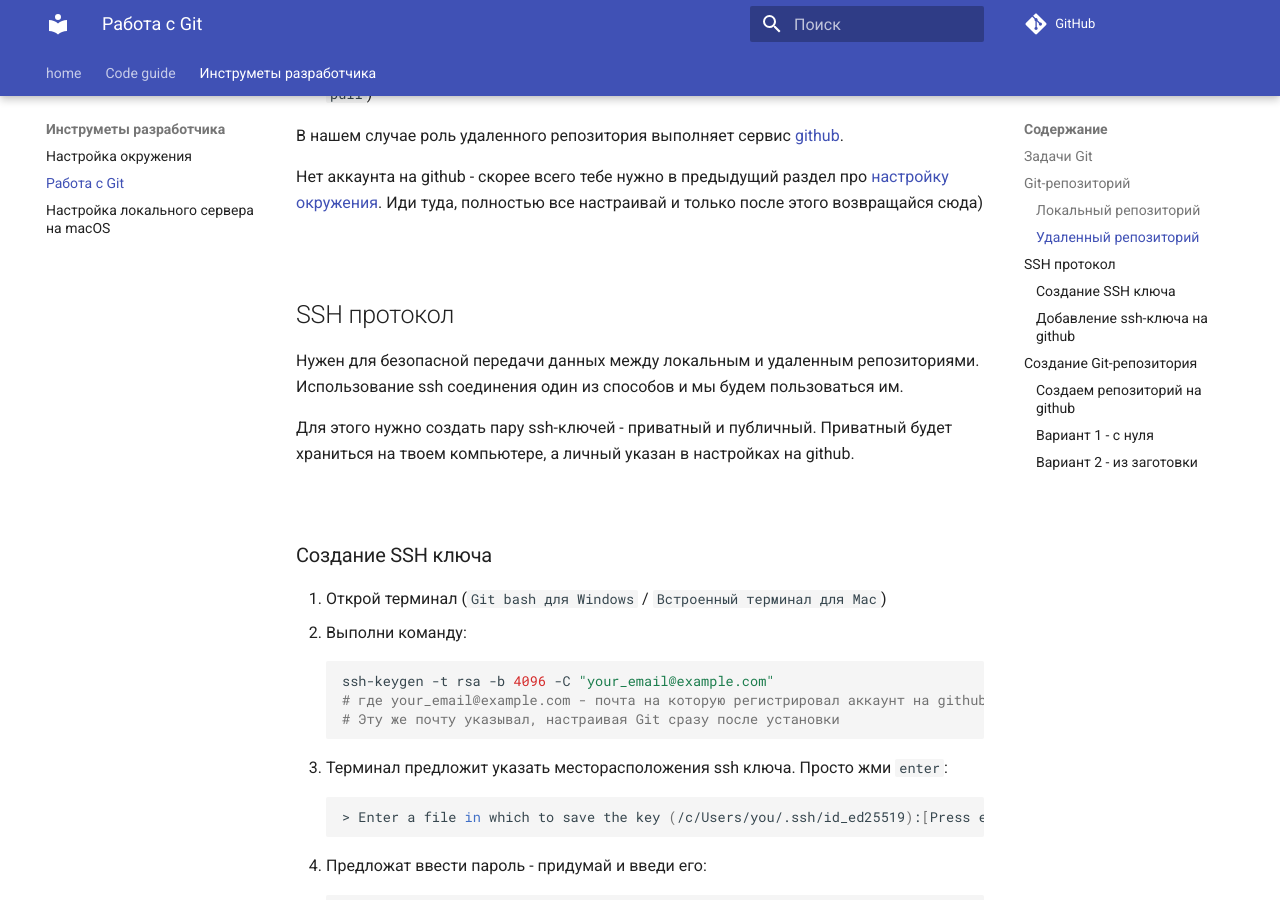
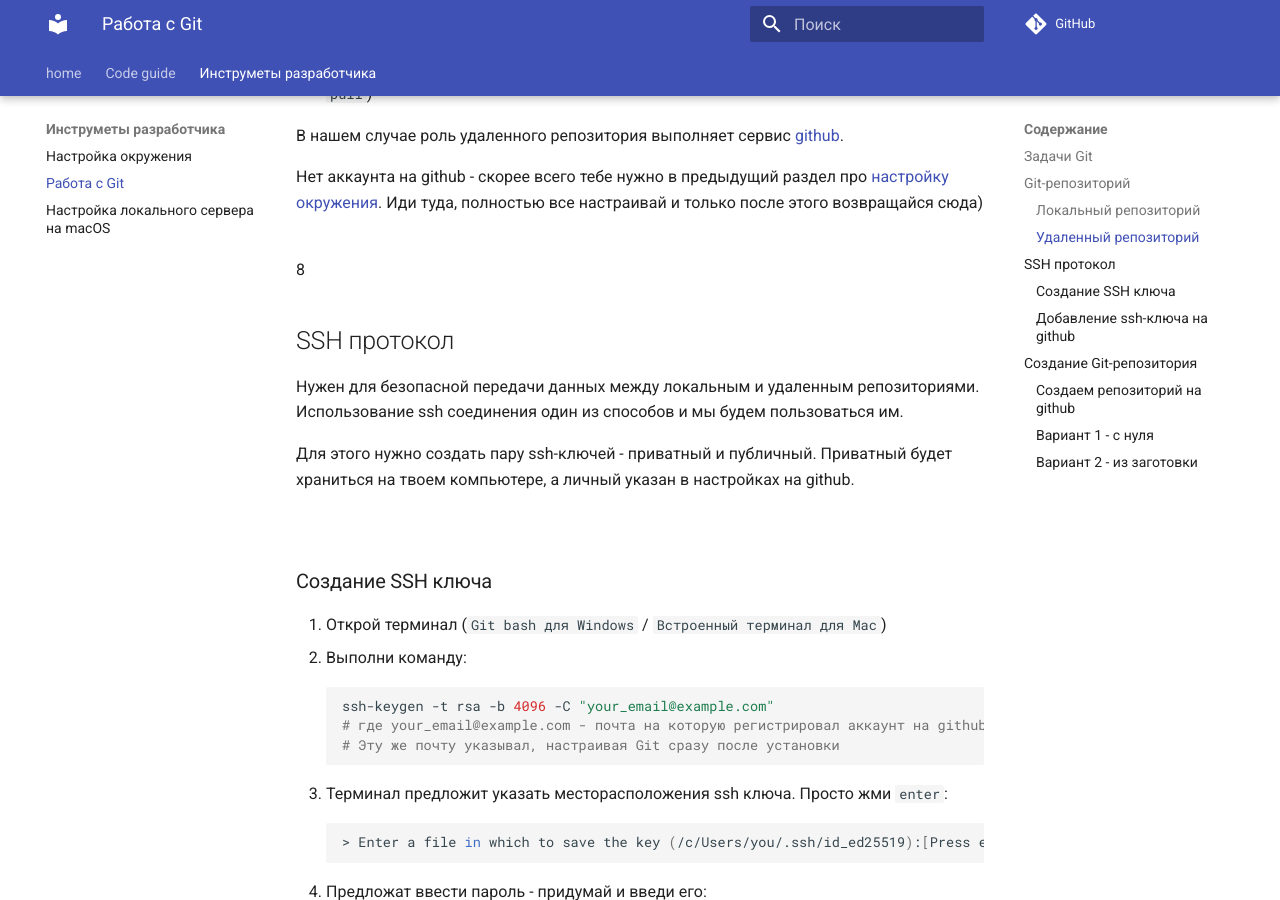
Before and after one commit to kaddem/docs, an MkDocs documentation site: the page built from docs/tools/git.md, in a window 1280 px wide and 900 px high, scrolled down 1321 px. Built offline with MkDocs 1.6.1 and Material for MkDocs 9.7.7, drawn with Linux system fonts in a browser that asks for light colours; comment, search, counter and statistics services are not loaded.

```diff
--- a/docs/tools/git.md
+++ b/docs/tools/git.md
@@ -36,7 +36,7 @@
 
 Нет аккаунта на github - скорее всего тебе нужно в предыдущий раздел про [настройку окружения](../settings/). Иди туда, полностью все настраивай и только после этого возвращайся сюда)
 
-<br>
+<br>8
 
 ## SSH протокол
 
```
Also changed, not shown: docs/index.md (+1 -1 lines).
